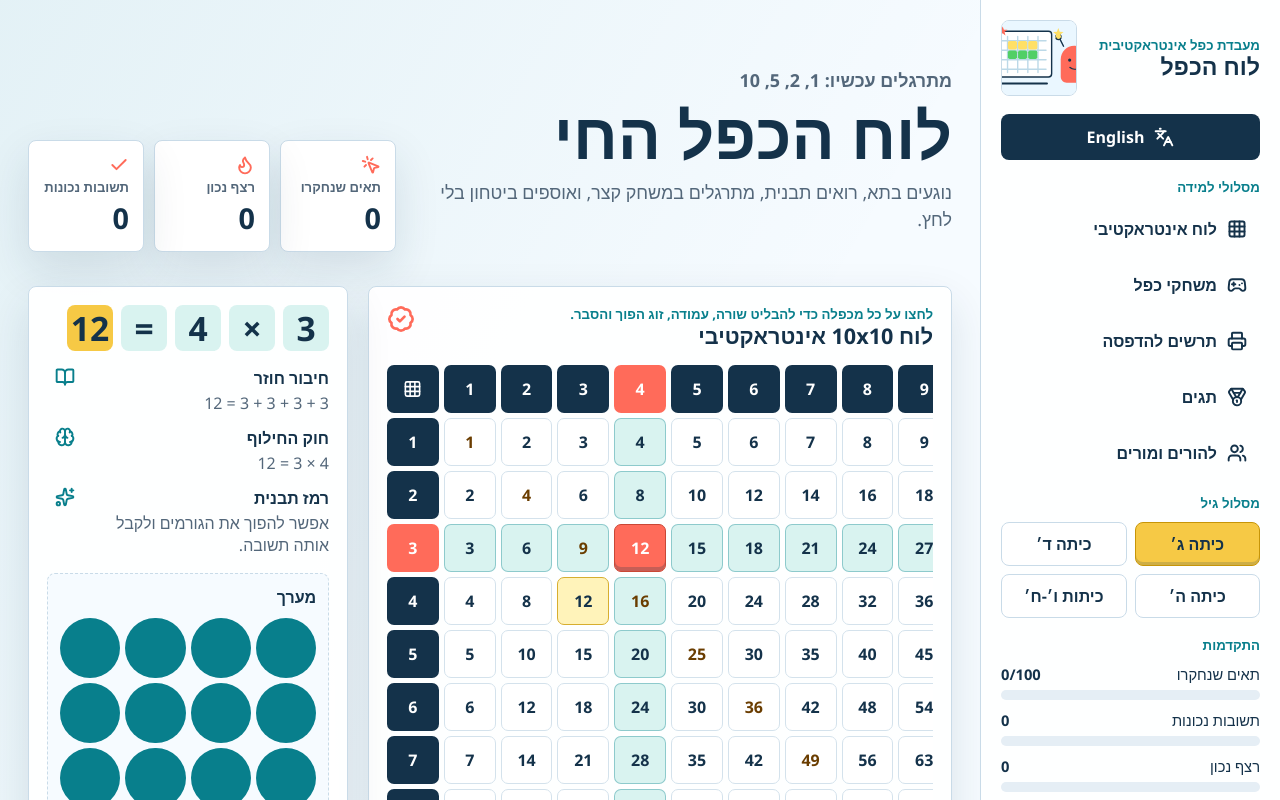
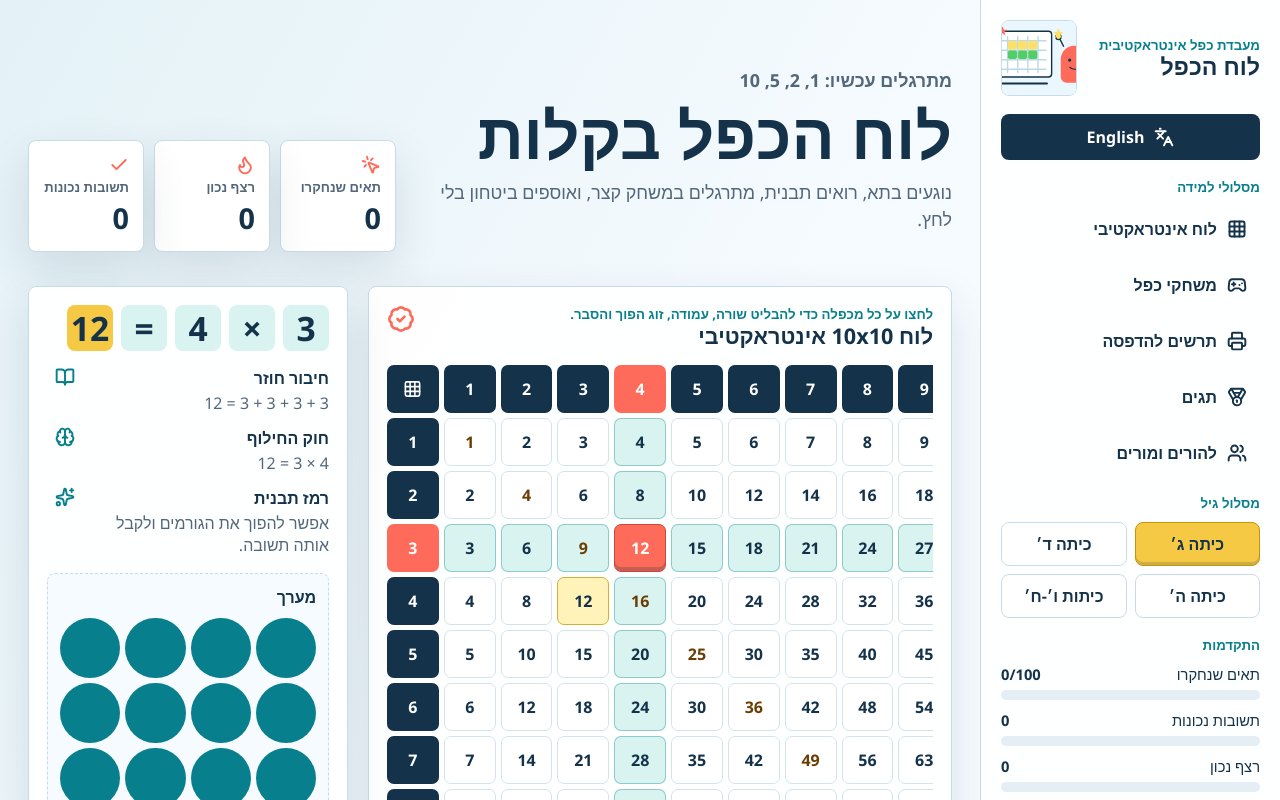
Before and after one commit to ozcarmel/multiplication-table, a React (Vite) app: page / in a window 1280 px wide. Shown: the top 800 px of the page. Built offline with nearby package versions, Linux system fonts and the light colour scheme.

Commit message:
Update main heading copy

```diff
--- a/index.html
+++ b/index.html
@@ -40,7 +40,7 @@
         <section class="static-shell">
           <header class="static-hero">
             <div>
-              <h1>לוח הכפל החי</h1>
+              <h1>לוח הכפל בקלות</h1>
               <p>לוח 10x10 אינטראקטיבי בעברית. לחצו על תא כדי לראות תבנית והסבר.</p>
             </div>
             <div class="static-actions">
--- a/src/App.tsx
+++ b/src/App.tsx
@@ -58,7 +58,7 @@ const copy = {
     otherLanguage: 'English',
     appName: 'לוח הכפל',
     appTag: 'מעבדת כפל אינטראקטיבית',
-    title: 'לוח הכפל החי',
+    title: 'לוח הכפל בקלות',
     subtitle:
       'נוגעים בתא, רואים תבנית, מתרגלים במשחק קצר, ואוספים ביטחון בלי לחץ.',
     navTitle: 'מסלולי למידה',
@@ -133,7 +133,7 @@ const copy = {
     otherLanguage: 'עברית',
     appName: 'Multiplication Table',
     appTag: 'Interactive multiplication lab',
-    title: 'The Living Times Table',
+    title: 'Multiplication Made Easy',
     subtitle:
       'Tap a cell, see the pattern, play a quick round, and build confidence without pressure.',
     navTitle: 'Learning paths',
```
